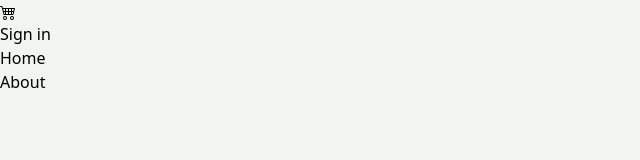
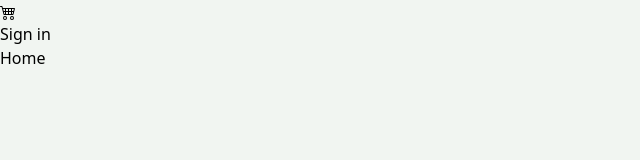
Before and after one commit to SharifuzzamanShaon/E-commerce-App, a React (Vite) app in the folder client-react/my-app/: page / in a window 1280 px wide. Shown: the part 122-282 px from the top of the page, without its empty margins (0-640 px from the left). Built offline with nearby package versions, Linux system fonts and the light colour scheme.

Commit message:
home page insertion

```diff
--- a/client-react/my-app/src/pages/Home.jsx
+++ b/client-react/my-app/src/pages/Home.jsx
@@ -7,7 +7,7 @@ const Home = () => {
     <div>
       <h3 className='text-red font-bold'>
         Home
-        <About></About>
+
       </h3>
     </div>
   )
```
